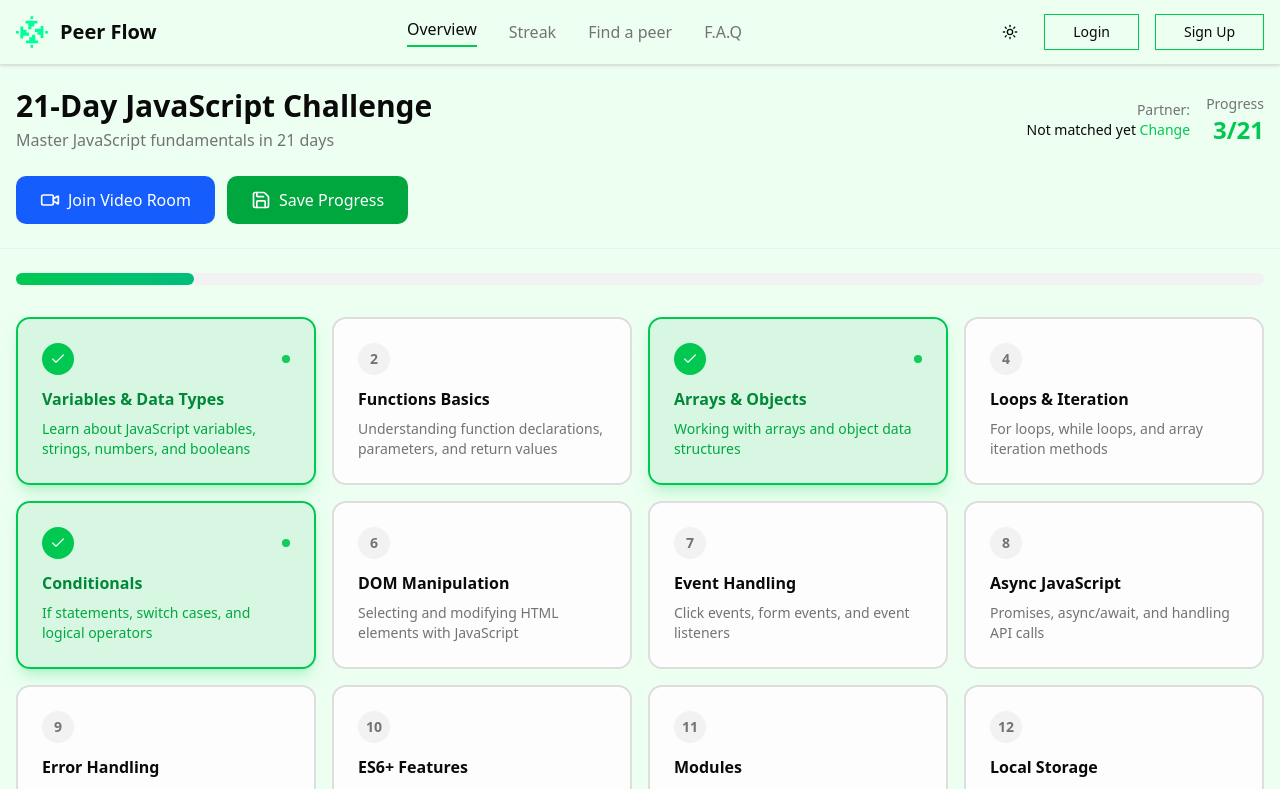
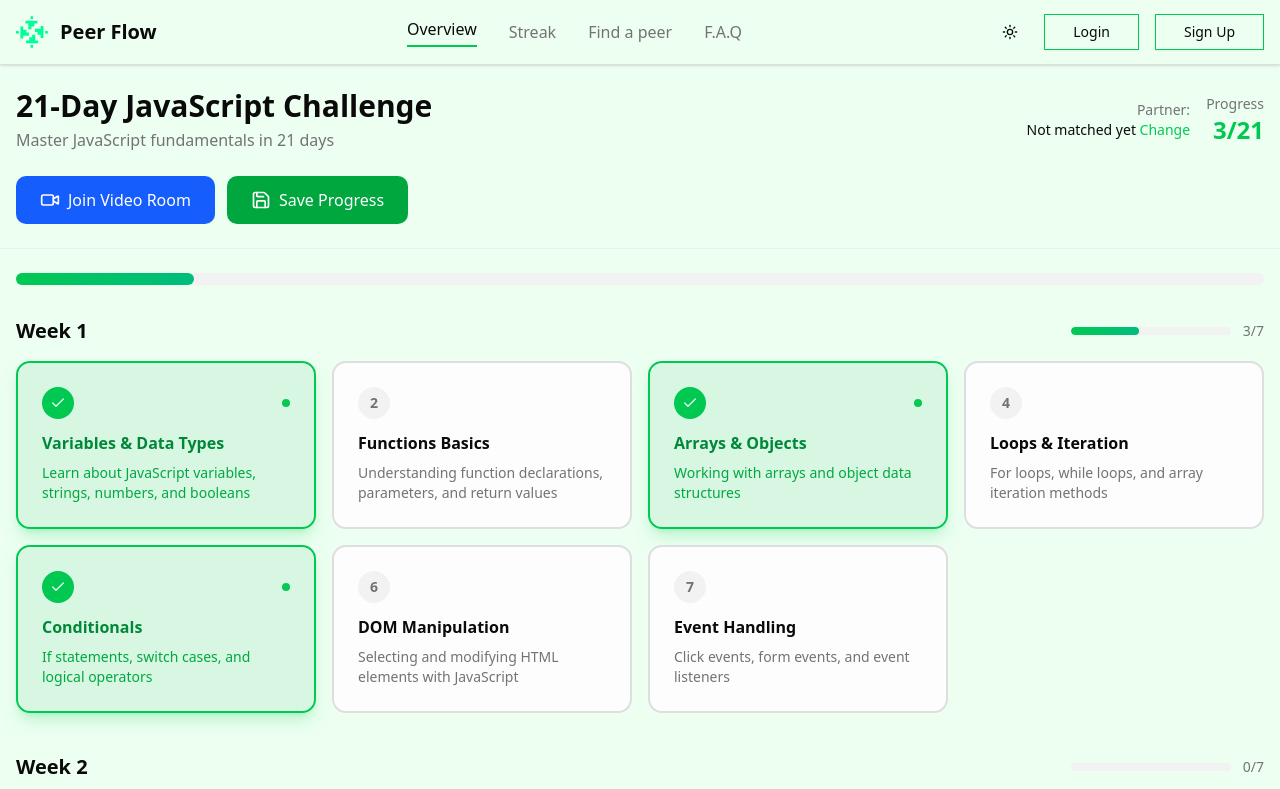
Before and after one commit to Jasmina-prog/peer-flow, a Next.js app: page /streakv1 in a window 1280 px wide. Shown: the top 789 px of the page. Built offline with nearby package versions, Linux system fonts and the light colour scheme; no server answers.

Commit message:
update streakv1 page with recent changes

```diff
--- a/src/app/streakv1/page.jsx
+++ b/src/app/streakv1/page.jsx
@@ -95,9 +95,28 @@ export default function StreakVariant1() {
           />
         </div>
 
-        {/* Calendar Grid */}
-        <div className="grid grid-cols-1 md:grid-cols-2 lg:grid-cols-3 xl:grid-cols-4 gap-4">
-          {days.map((item) => {
+        {/* Weeks (3 x 7 days) */}
+        {Array.from({ length: 3 }, (_, wi) => wi).map((weekIndex) => {
+          const start = weekIndex * 7
+          const weekDays = days.slice(start, start + 7)
+          const weekCompleted = weekDays.filter((d) => completedDays.has(d.day)).length
+          return (
+            <div key={`week-${weekIndex}`} className="mb-10">
+              <div className="flex items-center justify-between mb-4">
+                <h2 className="text-xl font-semibold text-foreground">Week {weekIndex + 1}</h2>
+                <div className="flex items-center gap-3 min-w-[180px]">
+                  <div className="w-40 h-2 bg-muted rounded-full overflow-hidden">
+                    <div
+                      className="h-full bg-gradient-to-r from-green-500 to-emerald-500 rounded-full"
+                      style={{ width: `${(weekCompleted / 7) * 100}%` }}
+                    />
+                  </div>
+                  <span className="text-sm text-muted-foreground">{weekCompleted}/7</span>
+                </div>
+              </div>
+
+              <div className="grid grid-cols-1 sm:grid-cols-2 lg:grid-cols-3 xl:grid-cols-4 gap-4">
+                {weekDays.map((item) => {
                   const isCompleted = completedDays.has(item.day)
                   return (
                     <div
@@ -143,6 +162,9 @@ export default function StreakVariant1() {
                   )
                 })}
               </div>
+            </div>
+          )
+        })}
 
         {/* Stats */}
         <div className="grid grid-cols-1 md:grid-cols-3 gap-6 mt-12">
```
Lines whose indentation alone changed are shown as unchanged.
